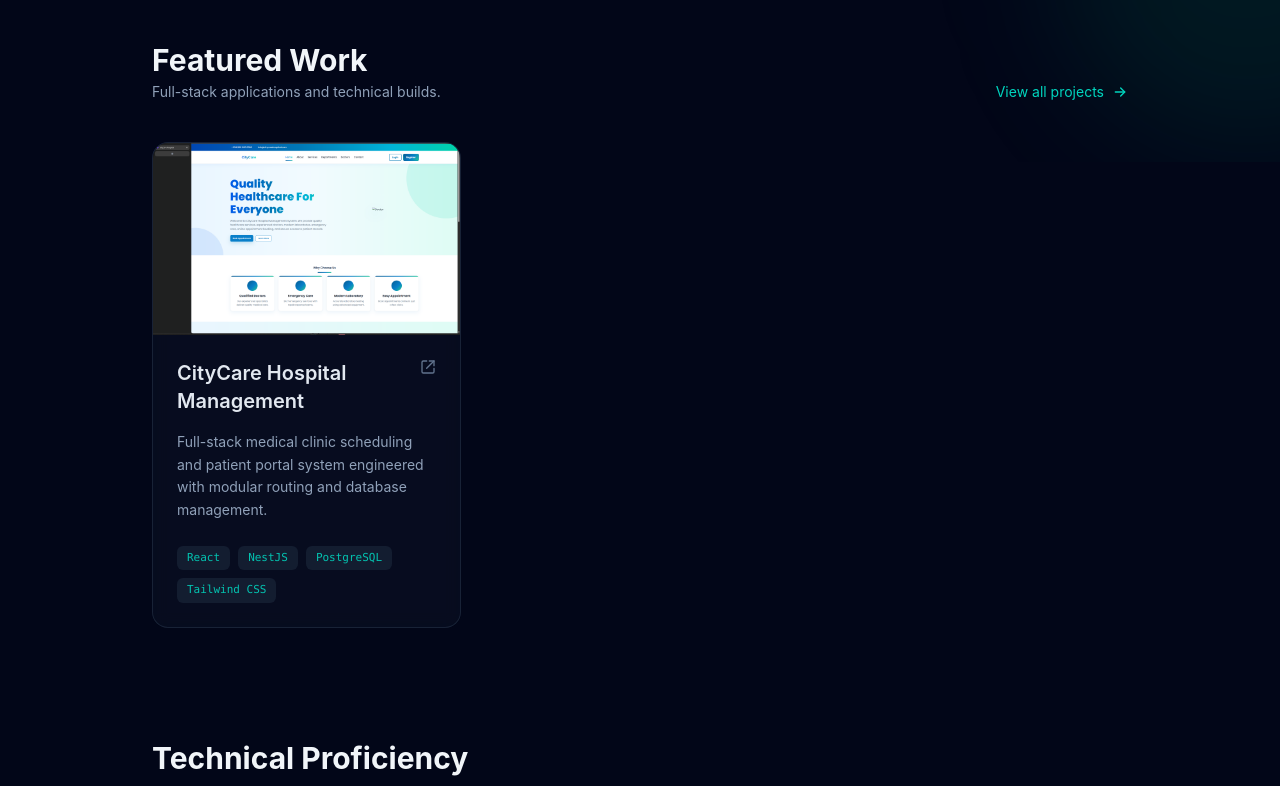
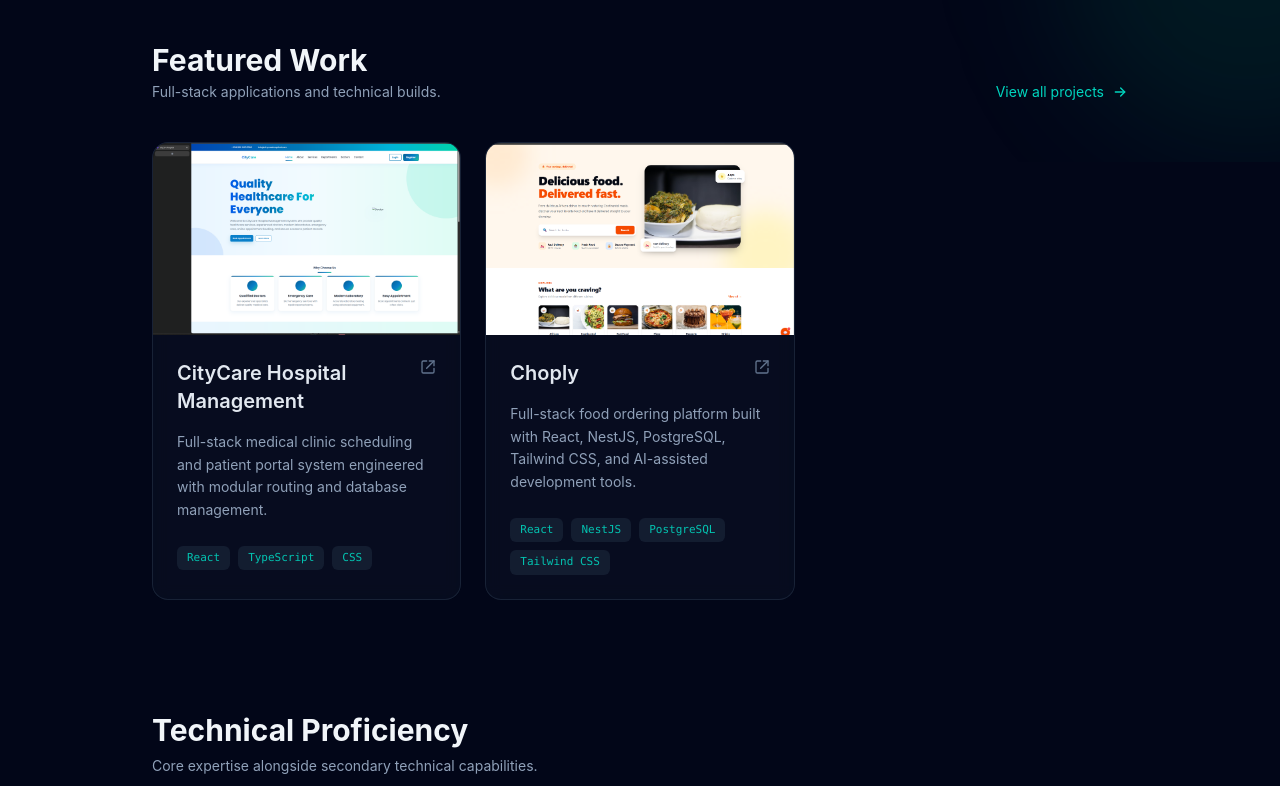
Before and after one commit to David-oluebubechi2/my-portfolio, a React (Vite) app in the folder my-portfolio/: page / in a window 1280 px wide. Shown: the part 638-1424 px from the top of the page. Built offline with nearby package versions, Linux system fonts and the light colour scheme.

Commit message:
Add Choply project

```diff
--- a/my-portfolio/src/App.tsx
+++ b/my-portfolio/src/App.tsx
@@ -9,6 +9,7 @@ import {
 } from "react-router-dom";
 
 import hmsImage from "./assets/hms.png";
+import choplyImage from "./assets/choply.png";
 import profileImage from "./assets/oluebubechi.jpeg";
 
 type IconName =
@@ -199,12 +200,26 @@ const handles = {
 const projects: Project[] = [
   {
     title: "CityCare Hospital Management",
+    category: "frontend",
+    description:
+      "Full-stack medical clinic scheduling and patient portal system engineered with modular routing and database management.",
+    tags: ["React", "TypeScript", "CSS"],
+    link: handles.github,
+    image: hmsImage,
+  },
+  {
+    title: "Choply",
     category: "fullstack",
     description:
-      "Full-stack medical clinic scheduling and patient portal system engineered with modular routing and database management.",
-    tags: ["React", "NestJS", "PostgreSQL", "Tailwind CSS"],
-    link: handles.github,
-    image: hmsImage,
+      "Full-stack food ordering platform built with React, NestJS, PostgreSQL, Tailwind CSS, and AI-assisted development tools.",
+    tags: [
+      "React",
+      "NestJS",
+      "PostgreSQL",
+      "Tailwind CSS",
+    ],
+    link: "https://choply-jade.vercel.app/",
+    image: choplyImage,
   },
 ];
 
```
Also changed, not shown: my-portfolio/src/assets/choply.png (added).
